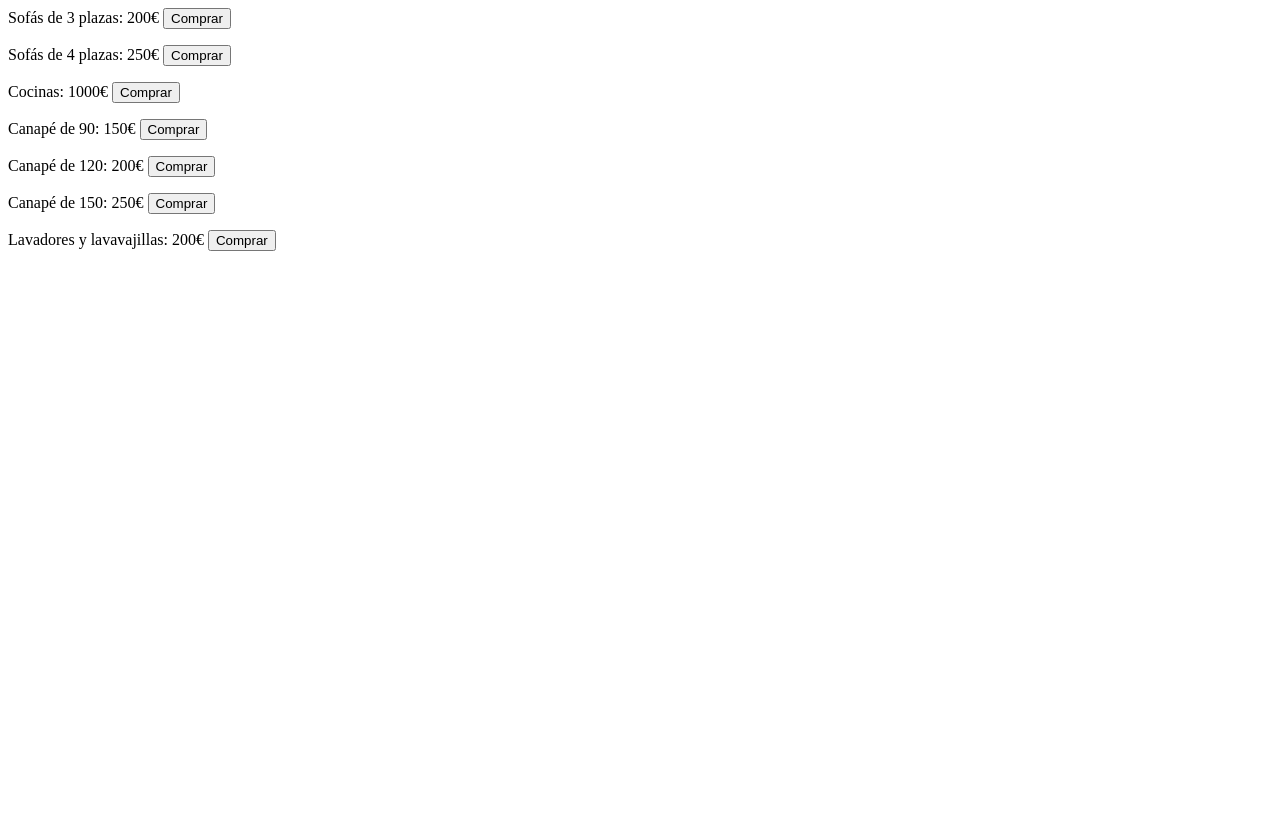
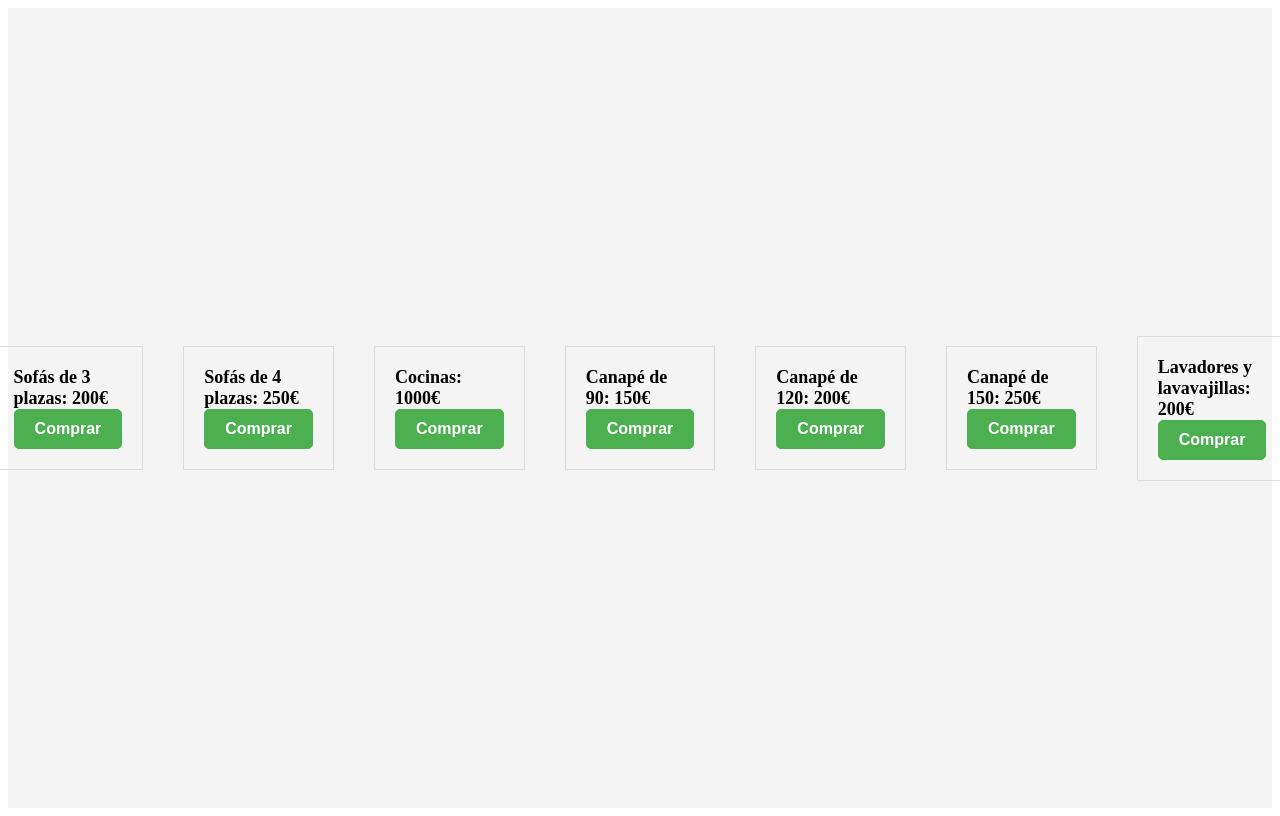
Before and after one commit to mramiroz/Ejercicio_POO_PHP, a PHP site: page / in a window 1280 px wide. Before the commit the page ends 251 px from the top, so only its background shows below. Run offline with PHP 8.4, Linux system fonts and the light colour scheme.

Commit message:
Agregando estilos

```diff
--- a/src/formularioCliente.php
+++ b/src/formularioCliente.php
@@ -2,8 +2,8 @@
 	include_once("Navegacion.php");
 	include_once("Cliente.php");
 ?>
-
-<form action="" method="<?=Navegacion::N_REQUEST?>">
+<div class="container">
+	<form action="" method="<?=Navegacion::N_REQUEST?>" class="login-form">
 		<p>
 			<label for="<?=Cliente::C_NOMBRE?>">Nombre</label>
 			<input type="text" name="<?=Cliente::C_NOMBRE?>">
@@ -26,3 +26,4 @@
 		</p>
 		<input type="submit" name="<?=Navegacion::N_CLIENTE?>">
 	</form>
+</div>
--- a/src/formularioCompra.php
+++ b/src/formularioCompra.php
@@ -7,15 +7,18 @@
 
 	$tienda = new Tienda();
 	$productos = $tienda->getProductos();
-
+?>
+<div class="container">
+<?php
 	foreach ($productos as $producto) {
 ?>
-	<form action="" method="<?=Navegacion::N_REQUEST?>">
-		<label for="<?=PRODUCTO?>"><? echo $producto->__toString()?></label>
+	<form action="" method="<?=Navegacion::N_REQUEST?>" class="article-container">
+		<label for="<?=PRODUCTO?>" class="article-title"><? echo $producto->__toString()?></label>
 		<input type="hidden" name="<?=Producto::P_NOMBRE?>" value="<?=$producto->getNombre()?>">
 		<input type="hidden" name="<?=Producto::P_PRECIO?>" value="<?=$producto->getPrecio()?>">
-		<input type="submit" name="<?=Navegacion::N_COMPRAR?>" value="Comprar">
+		<input type="submit" name="<?=Navegacion::N_COMPRAR?>" value="Comprar" class="buy-button">
 	</form>
 <?php
 	}
 ?>
+</div>
--- a/src/index.php
+++ b/src/index.php
@@ -1,5 +1,6 @@
 <?php
 	session_start();
+	include_once("template/head.html");
 	include_once("Navegacion.php");
 	include_once("Cliente.php");
 	include_once("Producto.php");
@@ -25,4 +26,5 @@
 	}
 	else
 		include_once("formularioCompra.php");
+	include_once("template/foot.html");
 ?>
--- /dev/null
+++ b/src/style.css
@@ -0,0 +1,89 @@
+.container {
+	display: flex;
+	align-items: center;
+	justify-content: center;
+	height: 100vh;
+	margin: 0;
+	background-color: #f4f4f4; /* Color de fondo */
+}
+/* Estilo del contenedor del artículo */
+.article-container {
+	width: 300px;
+	border: 1px solid #ddd;
+	padding: 20px;
+	margin: 20px;
+	float: right; /* Alinea el contenedor a la derecha */
+  }
+
+  /* Estilo del título del artículo */
+  .article-title {
+	font-size: 18px;
+	font-weight: bold;
+	margin-top: 10px;
+  }
+
+  /* Estilo del precio del artículo */
+  .article-price {
+	font-size: 16px;
+	font-weight: bold;
+	color: #e44d26; /* Color naranja para resaltar el precio */
+	margin-top: 10px;
+  }
+
+  /* Estilo del botón de compra */
+  .buy-button {
+	display: inline-block;
+	padding: 10px 20px;
+	font-size: 16px;
+	font-weight: bold;
+	text-align: center;
+	text-decoration: none;
+	background-color: #4caf50; /* Color verde para el botón */
+	color: #fff; /* Color blanco para el texto del botón */
+	border: 1px solid #4caf50;
+	border-radius: 5px;
+	cursor: pointer;
+	transition: background-color 0.3s;
+  }
+
+  .buy-button:hover {
+	background-color: #45a049; /* Cambia el color al pasar el mouse sobre el botón */
+  }
+
+  /* Estilos del formulario de inicio de sesión */
+  .login-form {
+	background-color: #fff;
+	padding: 20px;
+	border-radius: 5px;
+	box-shadow: 0 0 10px rgba(0, 0, 0, 0.1);
+	text-align: center;
+  }
+
+  .login-form label {
+	display: block;
+	margin-bottom: 8px;
+	font-weight: bold;
+  }
+
+  .login-form input {
+	width: 100%;
+	padding: 10px;
+	margin-bottom: 16px;
+	box-sizing: border-box;
+  }
+
+  .login-form button {
+	background-color: #4caf50; /* Color verde para el botón */
+	color: #fff; /* Color blanco para el texto del botón */
+	padding: 10px 20px;
+	font-size: 16px;
+	font-weight: bold;
+	border: none;
+	border-radius: 5px;
+	cursor: pointer;
+	transition: background-color 0.3s;
+  }
+
+  .login-form button:hover {
+	background-color: #45a049; /* Cambia el color al pasar el mouse sobre el botón */
+  }
--- /dev/null
+++ b/src/template/foot.html
@@ -0,0 +1,3 @@
+
+</body>
+</html>
--- /dev/null
+++ b/src/template/head.html
@@ -0,0 +1,9 @@
+<!DOCTYPE html>
+<html lang="en">
+<head>
+	<meta charset="UTF-8">
+	<meta name="viewport" content="width=device-width, initial-scale=1.0">
+	<link rel="stylesheet" href="../style.css">
+	<title>Tienda Manu</title>
+</head>
+<body>
```
Lines whose indentation alone changed are shown as unchanged.
